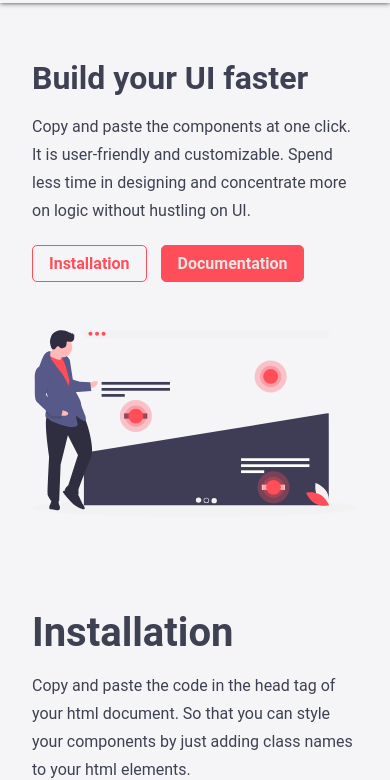
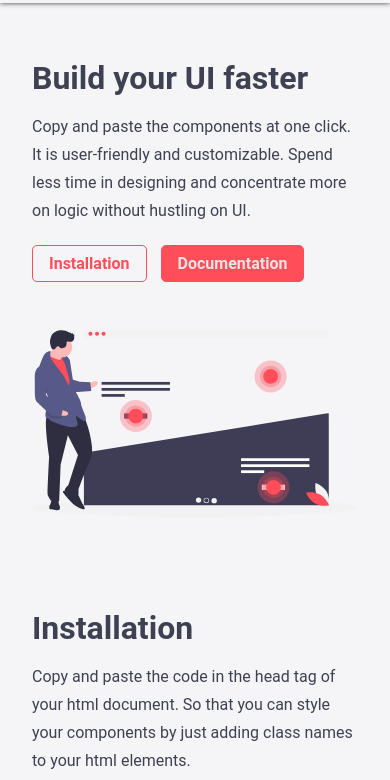
Before and after one commit to vivek-guda/CompLibrary, a plain HTML site: page index.html in a window 390 px wide. Shown: the part 65-845 px from the top of the page. Drawn offline with Linux system fonts and the light colour scheme.

Commit message:
changed font size in landing page

```diff
--- a/styles.css
+++ b/styles.css
@@ -126,6 +126,10 @@ a {
     font-size: 2rem;
   }
 
+  .text-container > h2 {
+    font-size: 2rem;
+  }
+
   .text-container > p {
     font-size: 1rem;
   }
```
